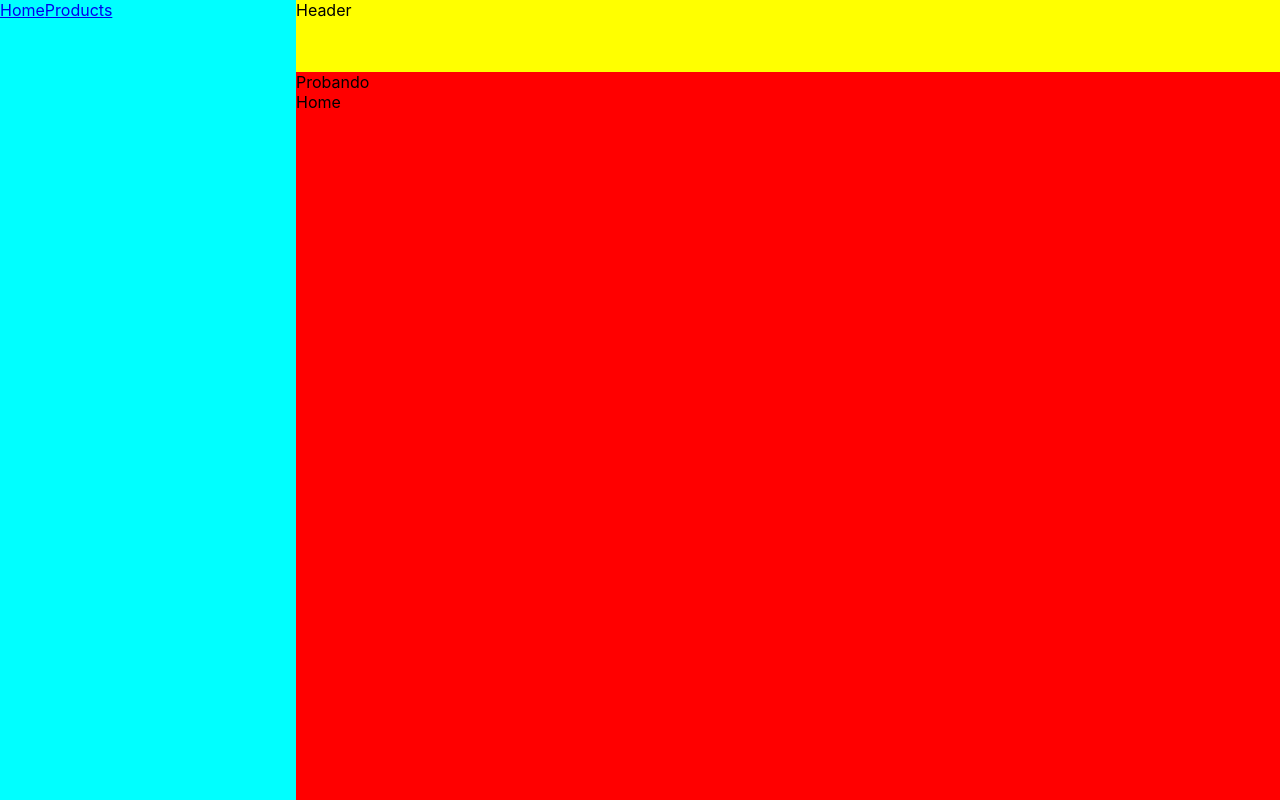
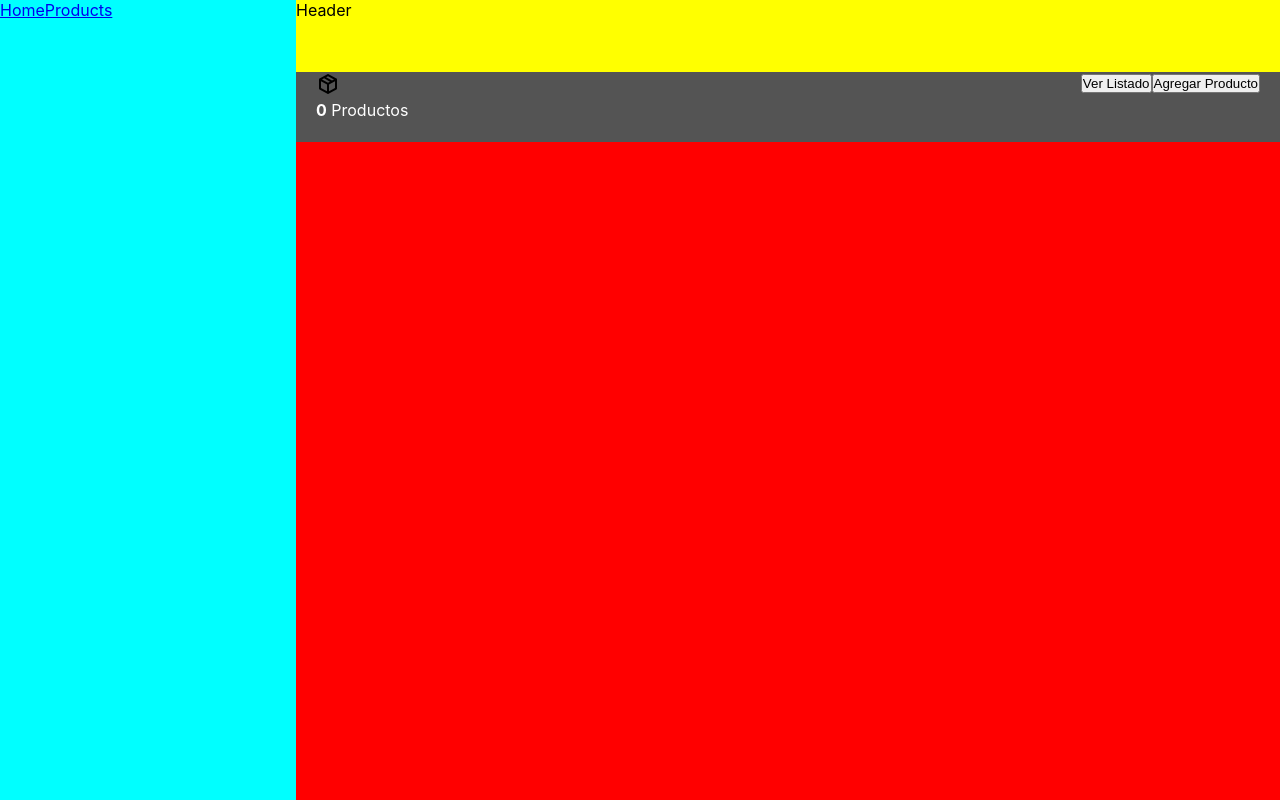
Before and after one commit to JoaquinVarelaCenco/Dashboard-Equipo1, a React (Create React App) app: page / in a window 1280 px wide. Built offline with nearby package versions, Linux system fonts and the light colour scheme; no server answers.

Commit message:
Inicio de pagina Home y lista con productos y tiendas

```diff
--- a/src/components/mainArea/MainArea.js
+++ b/src/components/mainArea/MainArea.js
@@ -6,7 +6,7 @@ const MainArea = () => {
   return (
     <div className="mainArea">
       <Header/>
-      <div className="mainArea__content">Probando
+      <div className="mainArea__content">
       <AppRouter>
       </AppRouter>
       </div>
--- a/src/pages/Home/Home.css
+++ b/src/pages/Home/Home.css
@@ -1 +1,10 @@
 /* code css */
+
+.itemRow{
+    display: flex;
+    height: 70px;
+    color: white;
+    background-color: rgb(84, 84, 84);
+    justify-content: space-between;
+    padding: 0 20px;
+}
--- a/src/pages/Home/Home.js
+++ b/src/pages/Home/Home.js
@@ -1,8 +1,34 @@
-import React from 'react'
+import React, { useState } from 'react'
+import { getProducts } from '../../services/apiServices'
+import './Home.css'
+import box from '../../assets/images/package-variant-closed.svg'
 
 const Home = () => {
+
+  const [ totalProducts, setTotalProducts ] = useState(0);
+
+
+  getProducts()
+    .then((res)=>{
+      setTotalProducts(res.length)
+    })
+    .catch((error)=>{
+      console.log(error);
+    })
+
   return (
-    <div>Home</div>
+    <>
+      <div className='itemRow'>
+        <div className='itemRow__count'>
+          <img src= {box}/>
+          <p><strong>{totalProducts}</strong> Productos</p>
+        </div>
+        <div className='itemRow__buttons'>
+          <button>Ver Listado</button>
+          <button>Agregar Producto</button>
+        </div>
+      </div>
+    </>
   )
 }
 
```
